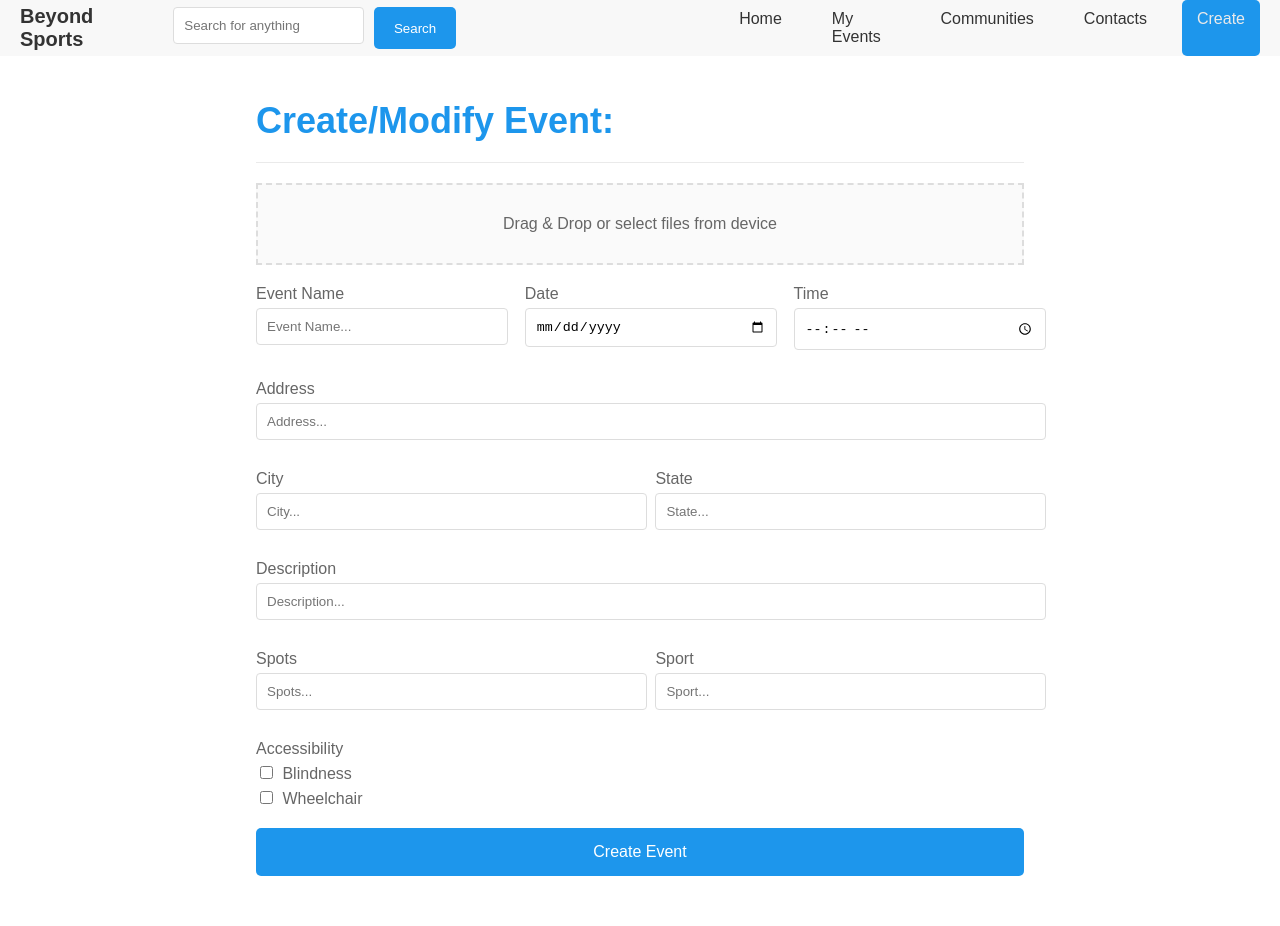
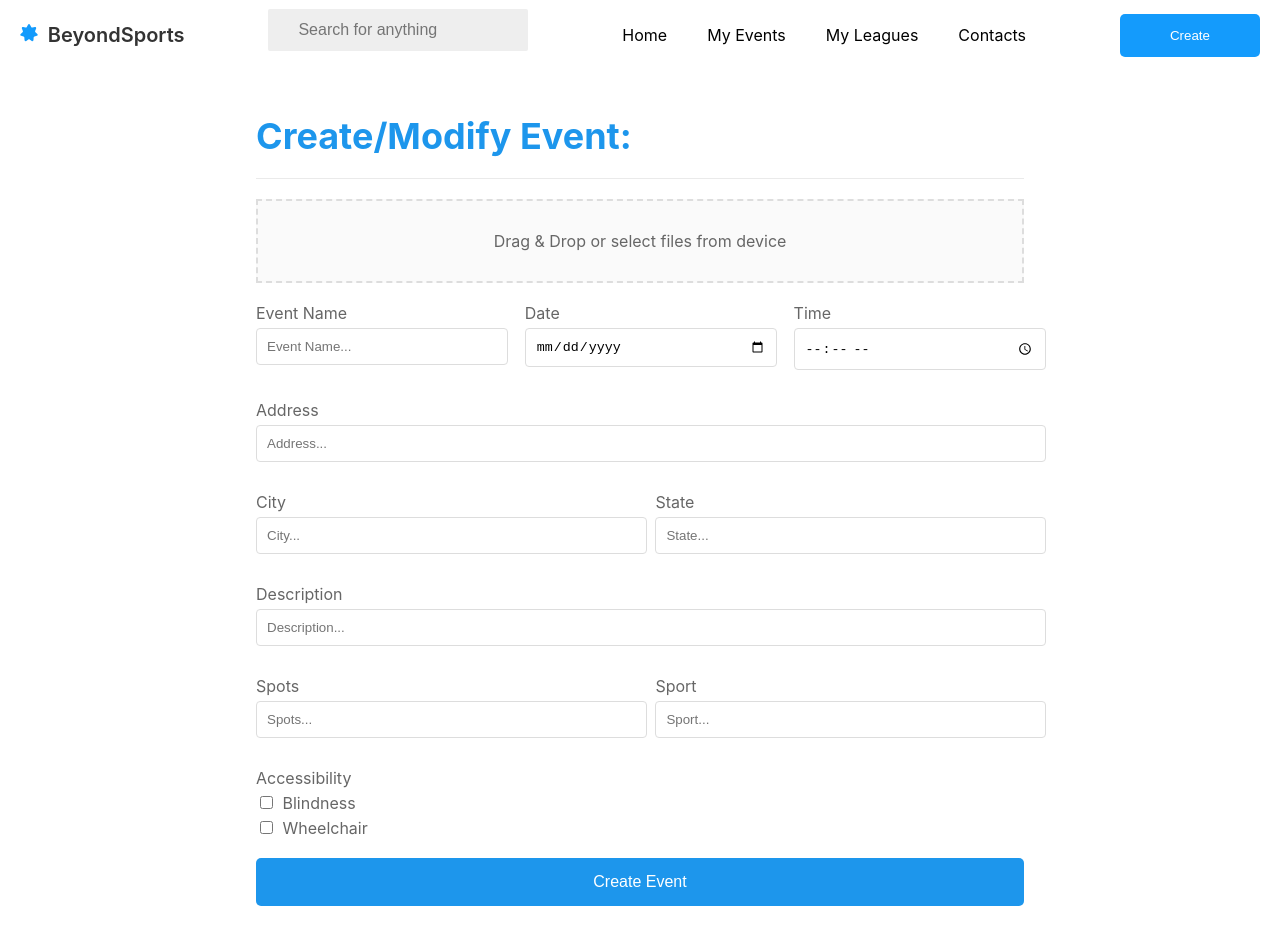
Before and after one commit to irenelgg/BeyondSports, a plain HTML site: page pages/create_modify_event.html in a window 1280 px wide. Before the commit the page ends 896 px from the top, so only its background shows below. Drawn offline with Linux system fonts and the light colour scheme.

Commit message:
nav bar edits for create_modify event and league

```diff
--- a/pages/create_modify_event.html
+++ b/pages/create_modify_event.html
@@ -5,22 +5,32 @@
     <meta name="viewport" content="width=device-width, initial-scale=1.0">
     <title>Create/Modify Event</title>
     <link rel="stylesheet" href="../styles/create_modify_event.css">
+    <link rel="stylesheet" href="../styles/navbar.css" />
+
 </head>
 <body>
     <nav class="navbar">
-        <div class="nav-logo">Beyond Sports</div>
-        <div class="search-container">
-            <input type="text" placeholder="Search for anything" class="search-input">
-            <button type="submit" class="search-button">Search</button>
+        <div class="nav-logo">
+          <img src="../assets/icons/icon_logo.svg" />
+          <span>BeyondSports</span>
         </div>
-        <div class="nav-links">
-            <a href="#home" class="nav-item">Home</a>
-            <a href="#myevents" class="nav-item">My Events</a>
-            <a href="#communities" class="nav-item">Communities</a>
-            <a href="#contacts" class="nav-item">Contacts</a>
-            <a href="#create" class="nav-item create-button">Create</a>
+        <div class="nav-search">
+          <input type="text" placeholder="Search for anything" />
         </div>
-    </nav>
+        <ul class="nav-links">
+          <li><a href="#">Home</a></li>
+          <li><a href="#">My Events</a></li>
+          <li><a href="#">My Leagues</a></li>
+          <li><a href="#">Contacts</a></li>
+        </ul>
+        <div class="nav-create">
+          <button class="dropbtn">Create</button>
+          <div class="dropdown-content">
+            <a href="#">Event</a>
+            <a href="#">League</a>
+          </div>
+        </div>
+      </nav>
 
     <div class="container">
         <h1>Create/Modify Event:</h1>
```
Also changed, not shown: pages/create_modify_league.html (+20 -11 lines), 1 other file.
